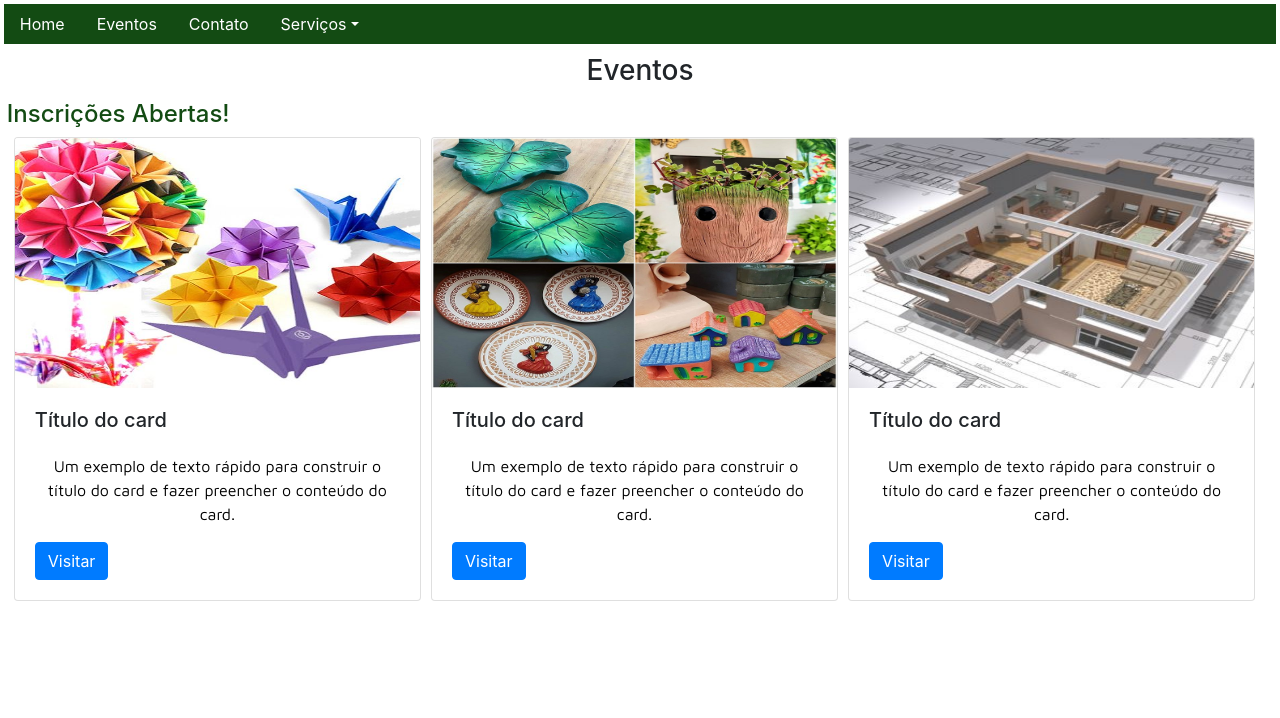
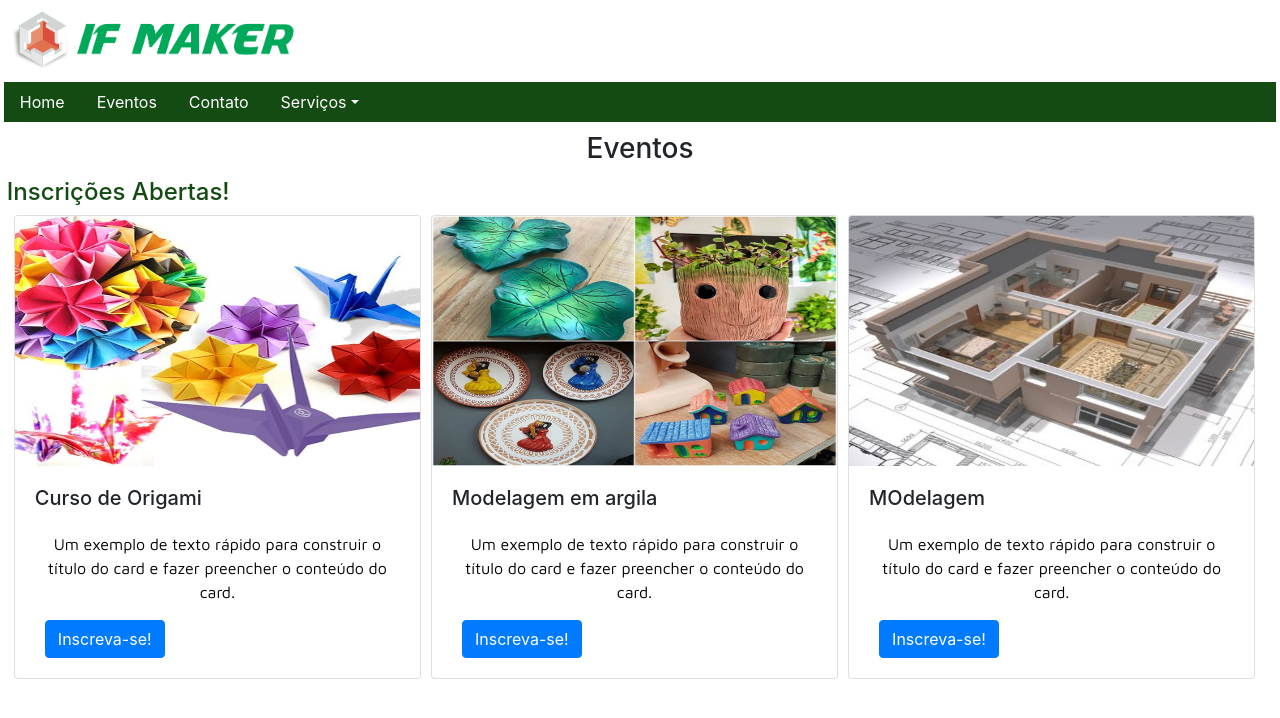
Before and after one commit to RENATATSI2019/ifmaker, a React (Create React App) app: page /eventos in a window 1280 px wide. Shown: the top 718 px of the page. Built offline with nearby package versions, Linux system fonts and the light colour scheme.

Commit message:
Correção de erros

```diff
--- a/src/pages/Contato.js
+++ b/src/pages/Contato.js
@@ -6,17 +6,17 @@ import Menu from './Menu';
 import './Contato.css';
 import telefone from '../img/telefone.ico';
 import email from '../img/email.ico';
-import SimpleMap from './Mapa';
+
+import logo from '../img/logo.png';
 
 
 export default class Contato extends Component {
-
-
     render() {
         return (
             <div>
 
                 <div className="conteiner">
+                <img className="logoIF" src={logo} alt="Logo" />
                 <Menu />
 
                         <Col className="contato" md={6}>
@@ -43,12 +43,6 @@ export default class Contato extends Component {
                                 <p>Rua José Tadao Arima, 222- Vila Ycaraí - Aquidauana/ MS - CEP: 79200-000</p>
                             </div>
                         </Col>
-
-                        <Col md={6}>
-                            <SimpleMap/>
-                        </Col>
-
-
                 </div>
             </div>
 
--- a/src/pages/Cursos.js
+++ b/src/pages/Cursos.js
@@ -3,16 +3,19 @@ import './cursos.css';
 import FormCheck from 'react-bootstrap/FormCheck';
 import Menu from './Menu';
 
+import logo from '../img/logo.png';
+
 export default class Cursos extends Component {
   render() {
     return (
       <div className="conteiner">
+        <img className="logoIF" src={logo} alt="Logo" />
       <Menu/>
-        <div className="header">
+
           <h3>
             Cursos
           </h3>
-        </div>
+
 
         <div className="optar">
           <FormCheck
--- a/src/pages/Eventos.js
+++ b/src/pages/Eventos.js
@@ -5,11 +5,14 @@ import modelagem from '../../src/img/modelagem.jpg';
 import origami from '../../src/img/origami.jpg';
 import argila from '../../src/img/argila.jpg';
 
+import logo from '../img/logo.png';
+
 
 export default class Eventos extends Component {
     render() {
         return (
             <div className="conteiner">
+                <img className="logoIF" src={logo} alt="Logo" />
                 <Menu />
                 <div className="header">
                     <h3>
@@ -26,25 +29,25 @@ export default class Eventos extends Component {
                     <div class="card">
                         <img class="card-img-top" img src={origami} alt="modelagem.jpg" />
                         <div class="card-body">
-                            <h5 class="card-title">Título do card</h5>
+                            <h5 class="card-title">Curso de Origami</h5>
                             <p class="card-text">Um exemplo de texto rápido para construir o título do card e fazer preencher o conteúdo do card.</p>
-                            <button class="btn btn-primary">Visitar</button>
+                            <button class="btn btn-primary">Inscreva-se!</button>
                         </div>
                     </div>
                     <div class="card">
                         <img class="card-img-top" img src={argila} alt="modelagem.jpg" />
                         <div class="card-body">
-                            <h5 class="card-title">Título do card</h5>
+                            <h5 class="card-title">Modelagem em argila</h5>
                             <p class="card-text">Um exemplo de texto rápido para construir o título do card e fazer preencher o conteúdo do card.</p>
-                            <button class="btn btn-primary">Visitar</button>
+                            <button class="btn btn-primary">Inscreva-se!</button>
                         </div>
                     </div>
                     <div class="card">
                         <img class="card-img-top" img src={modelagem} alt="modelagem.jpg" />
                         <div class="card-body">
-                            <h5 class="card-title">Título do card</h5>
+                            <h5 class="card-title">MOdelagem </h5>
                             <p class="card-text">Um exemplo de texto rápido para construir o título do card e fazer preencher o conteúdo do card.</p>
-                            <button class="btn btn-primary">Visitar</button>
+                            <button class="btn btn-primary">Inscreva-se!</button>
                         </div>
                     </div>
                 </div>
--- a/src/pages/cursos.css
+++ b/src/pages/cursos.css
@@ -1,3 +1,14 @@
-.formulario{
-   padding: 20px;
+.conteiner{
+  margin: 0.3%;
 }
+.optar{
+   margin-left:10px ;
+}
+
+.form-group{
+   margin: 10px;
+}
+
+.btn{
+   margin-left: 10px;
+}
--- a/src/pages/inicio.css
+++ b/src/pages/inicio.css
@@ -22,20 +22,22 @@
 }
 .equipamentos{
   background-color: black;
-  height: 500px;
+  height: 600px;
   text-align: center;
   color:white;
 }
 .equipamentos h4{
   font-size: 29px;
   padding-top: 10%;
-  padding-bottom: 5% ;
-
-}
-.equipamentos h4{
+  padding-bottom: 5%;
   font-family: "poppins";
   color: gold;
 }
+
+.equipamentos p{
+  color: white;
+}
+
 .equipamentos img{
   border-radius: 20px;
   margin-top: 6%;
@@ -114,7 +116,7 @@
     width: 40%;
   }
   .equipamentos{
-    height: 1100px;
+    height: 1300px;
 
   }
   .materiais img {
```
